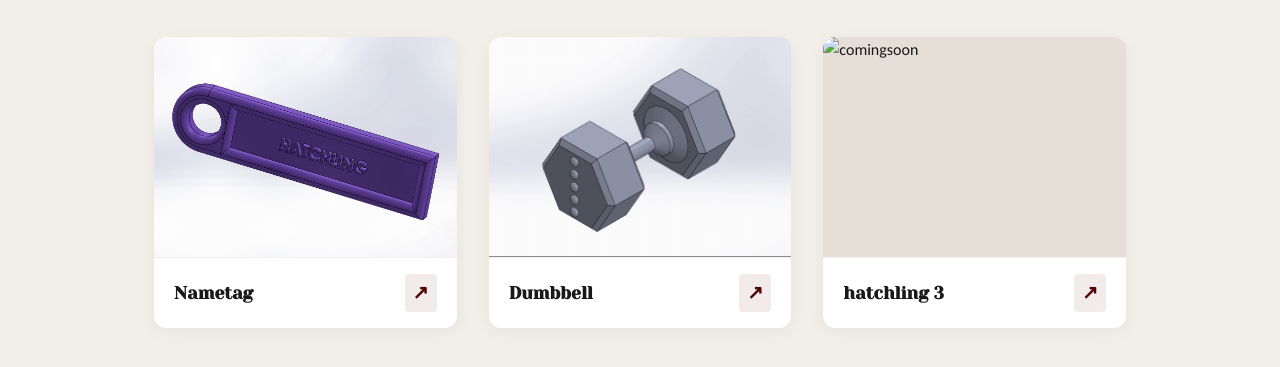
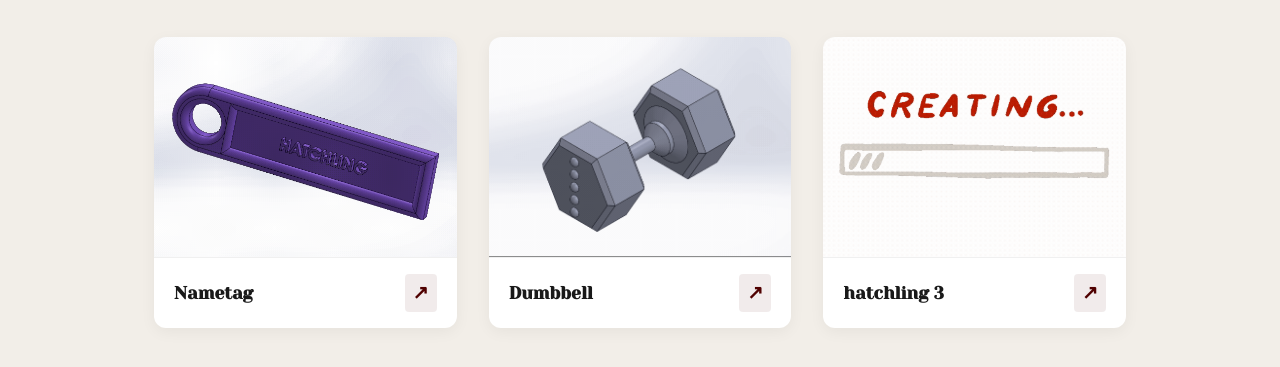
Before and after one commit to emilythomas-engineer/portfolio, a plain HTML site: page Hatchling/hatchling.html in a window 1280 px wide. Shown: the part 271-638 px from the top of the page. Drawn offline with nearby package versions, Linux system fonts and the light colour scheme; a web font is replaced by a local one.

Commit message:
Add files via upload

```diff
--- a/Hatchling/hatchling.html
+++ b/Hatchling/hatchling.html
@@ -287,7 +287,7 @@
       <!-- ======================================================== -->
       <div class="project-card">
         <div class="gif-container">
-          <img src="comingsoon.gif" alt="comingsoon" class="project-gif">
+          <img src="../homepageimagesgifs/comingsoon.gif" alt="comingsoon" class="project-gif">
           <div class="hover-description">
             hatchling 3
           </div>
```
